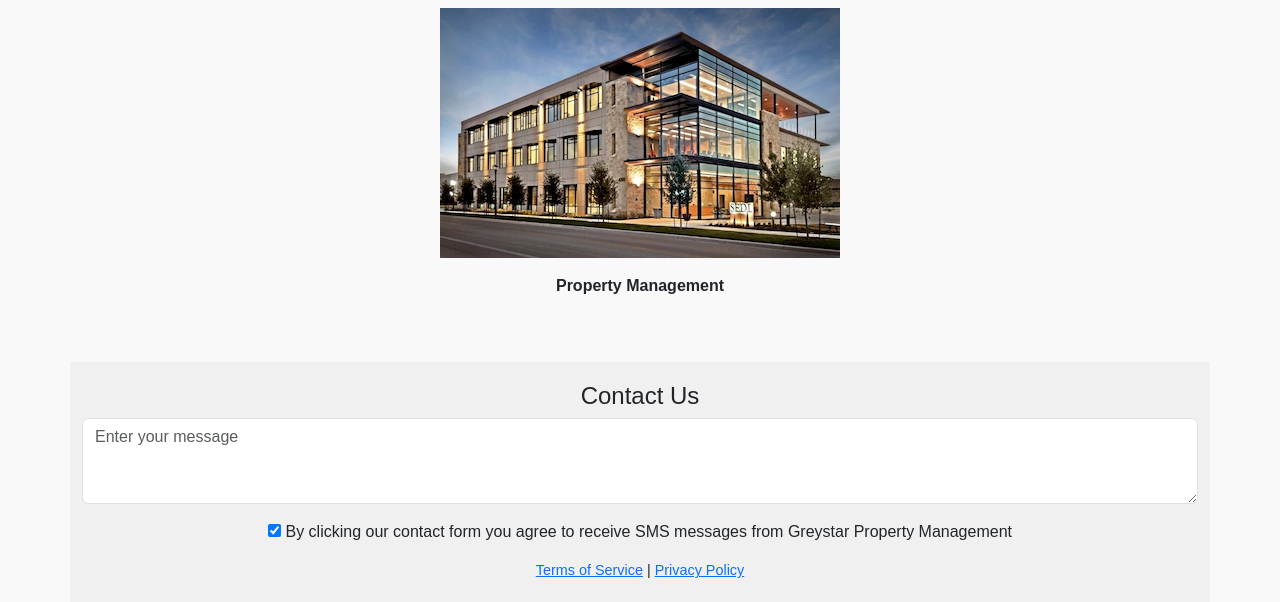
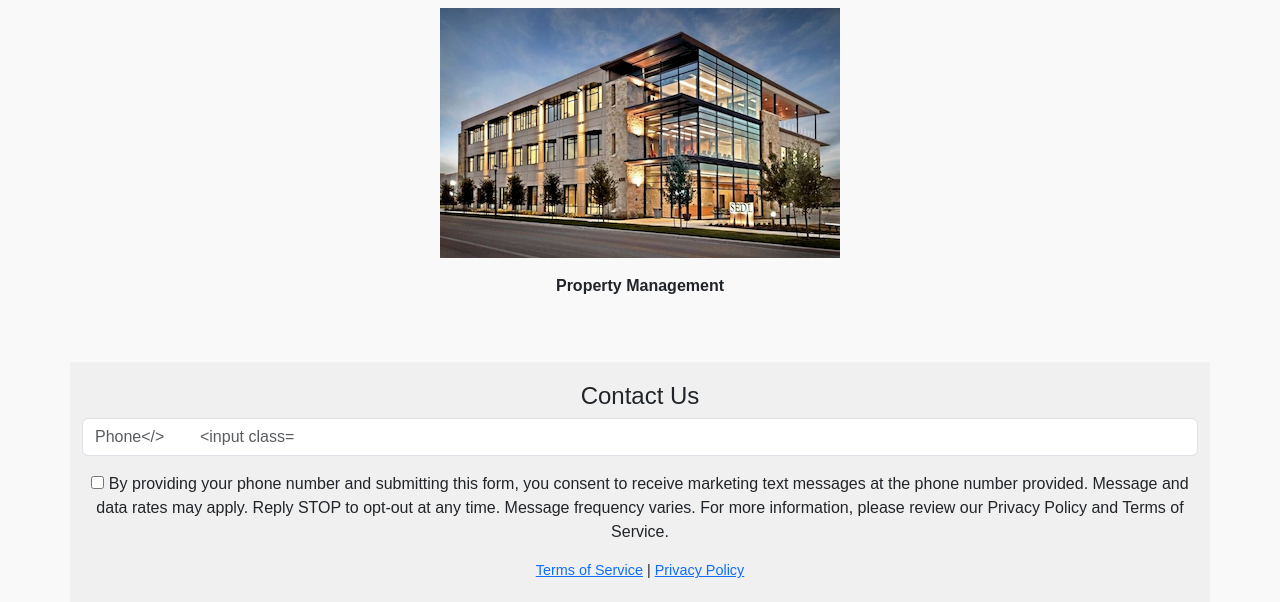
Before and after one commit to ynick7722/pm_landing_page, a plain HTML site: page index.html in a window 1280 px wide. Shown: the part 382-984 px from the top of the page. Drawn offline with nearby package versions, Linux system fonts and the light colour scheme.

Commit message:
Update index.html

```diff
--- a/index.html
+++ b/index.html
@@ -64,8 +64,10 @@
     <div class="row contact-us mt-5">
       <div class="col-12">
         <h4>Contact Us</h4>
+        <input class="form-control mb-3" placeholder="Phone</>
+        <input class="form-control mb-3" placeholder="Email</>
         <textarea class="form-control mb-3" rows="3" placeholder="Enter your message"></textarea>
-        <p><input type="checkbox" checked> By clicking our contact form you agree to receive SMS messages from Greystar Property Management</p>
+        <p><input type="checkbox"> By providing your phone number and submitting this form, you consent to receive marketing text messages at the phone number provided. Message and data rates may apply. Reply STOP to opt-out at any time. Message frequency varies. For more information, please review our Privacy Policy and Terms of Service.</p>
         <div class="terms">
           <a href="terms.html">Terms of Service</a> | <a href="privacy.html">Privacy Policy</a>
         </div>
```
